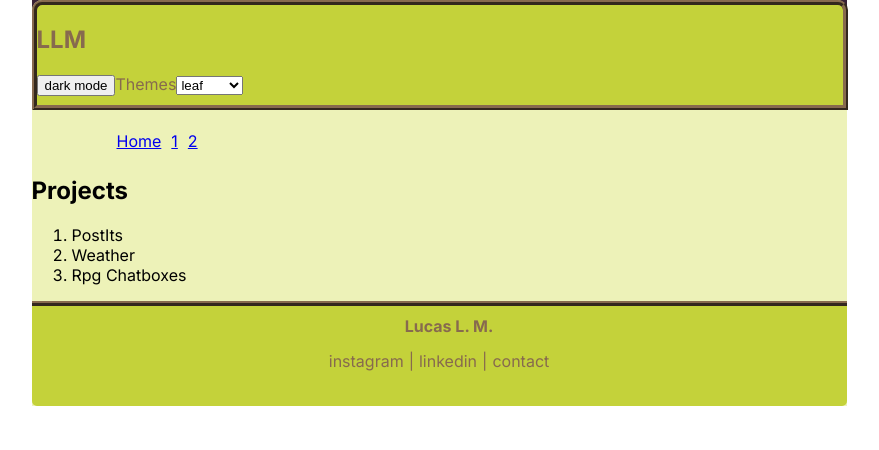
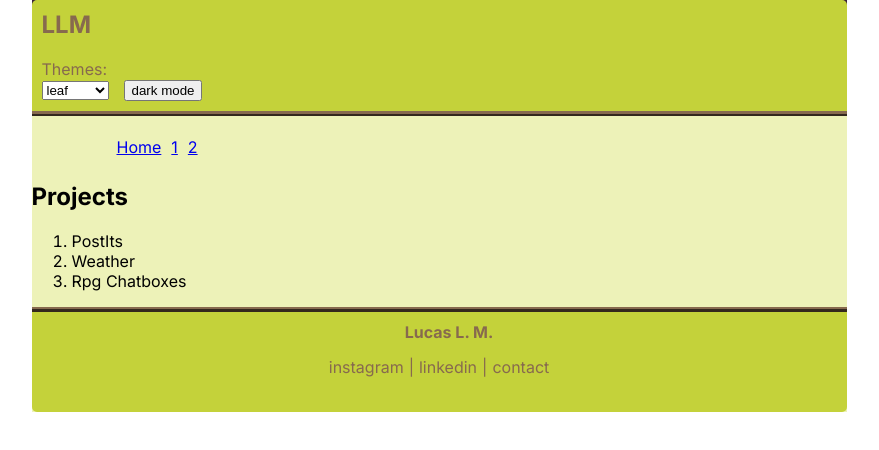
Before and after one commit to LucasLdeMorais/llm-personal-website, a Next.js app: page / in a window 1280 px wide. Shown: the top 450 px of the page, without its empty margins (201-1080 px from the left). Built offline with nearby package versions, Linux system fonts and the light colour scheme.

Commit message:
feature: header and themed layout

```diff
--- a/src/app/components/Header.tsx
+++ b/src/app/components/Header.tsx
@@ -5,6 +5,7 @@ import * as ThemeConfig from "../constants/ThemeConfig";
 import type { Theme } from "../constants/ThemeConfig";
 import ThemedLayout, { useThemeContext } from "./ThemedLayout";
 import styled from "styled-components";
+import Navigation from "./Navigation";
 
 export default function Header() {
     const { setTheme, currentTheme } = useThemeContext();
@@ -28,18 +29,34 @@ export default function Header() {
         color: ${currentTheme.colors.secondary};
         top: 0;
         right: 0;
-        width: 99%;
-        min-height: 100px;
-        border: 5px ridge ${currentTheme.colors.secondary};
-        border-top-right-radius: 10px;
-        border-top-left-radius: 10px;
+        min-height: max-content;
         background-color: ${currentTheme.colors.primary};
+        border-bottom: 5px ridge ${currentTheme.colors.secondary};
+        border-top-left-radius: 5px;
+        border-top-right-radius: 5px;
+    `
+
+    const StyledHeading = styled.h2`
+        margin: 0;
+        padding: 10px;
+    `
+
+    const ThemeManagementWrapper = styled.div`
+        padding: 10px;
+
+        & button {
+            margin-left: 5px;
+        }
+
+        & select {
+            margin-right: 10px;
+        }
     `
 
     return <StyledHeader>
-        <h2>LLM</h2>
-        <button onClick={(e) => handleToggleDarkMode(e)}>dark mode</button>
-        <label>Themes</label>
+        <StyledHeading>LLM</StyledHeading>
+        <ThemeManagementWrapper>
+            <label>Themes:</label><br/>
             <select onChange={(e) => handleChangeTheme(e)} name="Themes" value={currentTheme.themeName}>
                 { ThemeConfig.Themes.map( (theme, index) => {
                     return (index == 0? <option key={theme.themeName} value={theme.themeName}>
@@ -49,5 +66,7 @@ export default function Header() {
                     </option>)
                 })}
             </select>
+            <button onClick={(e) => handleToggleDarkMode(e)}>dark mode</button>
+        </ThemeManagementWrapper>
     </StyledHeader>
 }
--- a/src/app/components/ThemedLayout.tsx
+++ b/src/app/components/ThemedLayout.tsx
@@ -1,6 +1,6 @@
 "use client"
 
-import { createContext, Dispatch, SetStateAction, useContext, useState } from "react";
+import { createContext, Dispatch, SetStateAction, useContext, useEffect, useRef, useState } from "react";
 import { ThemeProvider } from "styled-components";
 import * as ThemeConfig from "../constants/ThemeConfig";
 import type { Theme } from "../constants/ThemeConfig";
@@ -8,7 +8,8 @@ import type { Theme } from "../constants/ThemeConfig";
 // Interface para o contexto do tema
 interface ThemeContextInterface {
     currentTheme: Theme,
-    setTheme: Dispatch<SetStateAction<Theme>>
+    setTheme: Dispatch<SetStateAction<Theme>>,
+    toggleDarkMode: Dispatch<SetStateAction<boolean>>
 }
 
 // Criação do contexto do tema
@@ -25,11 +26,20 @@ export function useThemeContext() {
 
 export default function ThemedLayout({ children }: Readonly<{children: React.ReactNode}>) {
     const [theme, setTheme] = useState(ThemeConfig.leafTheme);
+    const [darkMode, setDarkMode] = useState(false);
+    const prevDarkMode = useRef(false);
+
+    useEffect(() => {
+        if(prevDarkMode.current !== darkMode){
+
+        }
+    }, [darkMode]);
 
     // Define o contexto do tema
     const themeContextValue: ThemeContextInterface = {
         currentTheme: theme,
-        setTheme: setTheme
+        setTheme: setTheme,
+        toggleDarkMode: setDarkMode
     };
 
     return (
```
Lines whose indentation alone changed are shown as unchanged.
